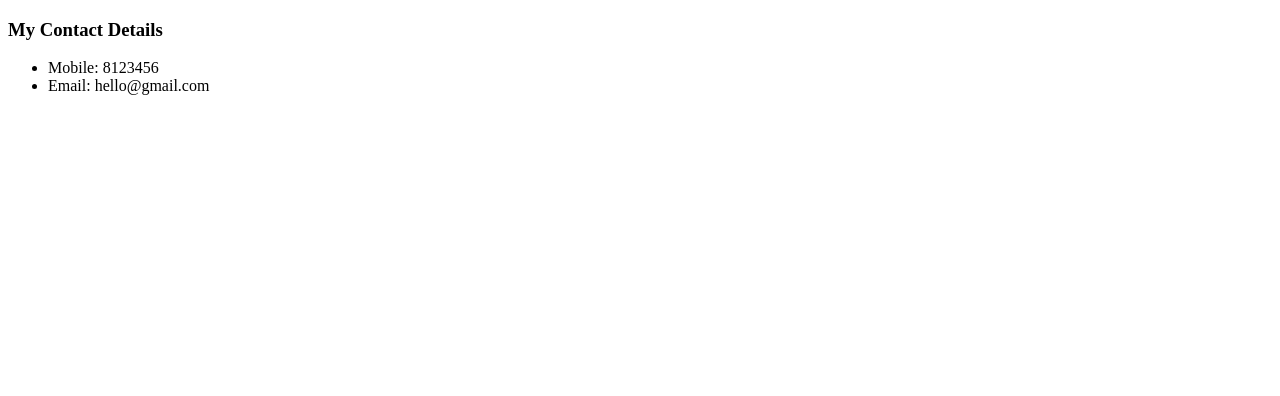
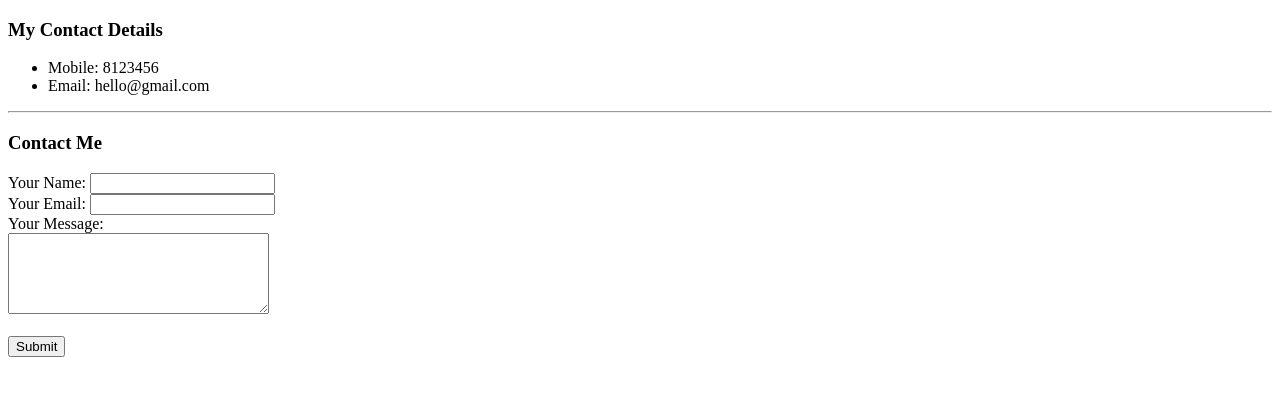
Before and after one commit to keith0428/CV, a plain HTML site: page contact.html in a window 1280 px wide. Drawn offline with Linux system fonts and the light colour scheme.

Commit message:
Update with forms

```diff
--- a/contact.html
+++ b/contact.html
@@ -2,7 +2,7 @@
 <html lang="en">
 <head>
     <meta charset="UTF-8">
-    <title>Contact Me</title>
+    <title>📱Contact Me</title>
 </head>
 <body>
     <h3>My Contact Details</h3>
@@ -10,5 +10,22 @@
         <li>Mobile: 8123456</li>
         <li>Email: hello@gmail.com</li>
     </ul>
+    <hr>
+    <h3>Contact Me</h3>
+    <form action="mailto:shingkit@gmail.com" method="post" enctype="text/plain"></form>
+        <label>Your Name:</label>
+        <input type="text" name="yourName" value="">
+        <br>
+        <label>Your Email:</label>
+        <input type="email" name="yourEmail" value="">
+        <br>
+        <label>Your Message:</label>
+        <br>
+        <textarea name="yourMessage" cols="30" rows="5"></textarea>
+        <br>
+        <br>
+        <input type="submit">
+        <br>
+    </form>
 </body>
 </html>
```
